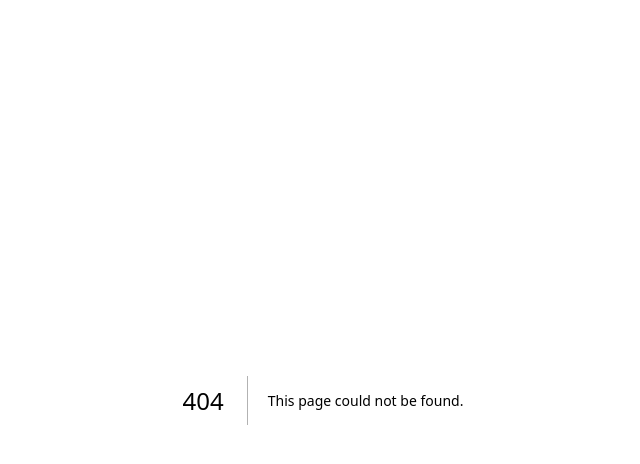
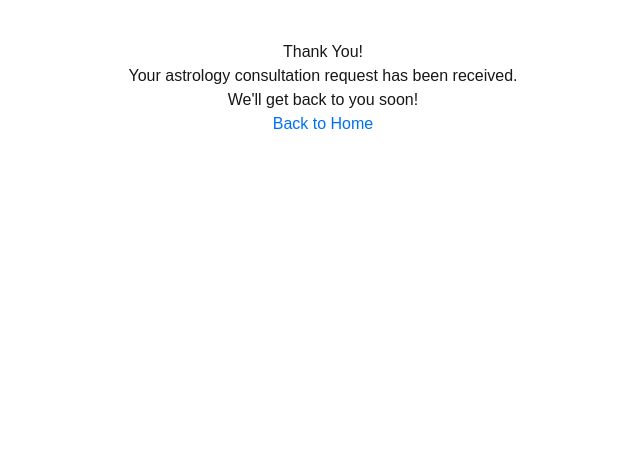
Before and after one commit to astrologieinc/Astrologie2.0, a Next.js app: page /success in a window 1280 px wide. Before the commit this address had no page. Shown: the top 464 px of the page, without its empty margins (317-957 px from the left). Built offline with nearby package versions, Linux system fonts and the light colour scheme.

Commit message:
Add success page for form submissions

```diff
--- /dev/null
+++ b/app/success/page.js
@@ -0,0 +1,10 @@
+export default function Success() {
+  return (
+    <div style={{ padding: '40px', textAlign: 'center' }}>
+      <h1>Thank You!</h1>
+      <p>Your astrology consultation request has been received.</p>
+      <p>We'll get back to you soon!</p>
+      <a href="/" style={{ color: '#0070f3' }}>Back to Home</a>
+    </div>
+  );
+}
```
